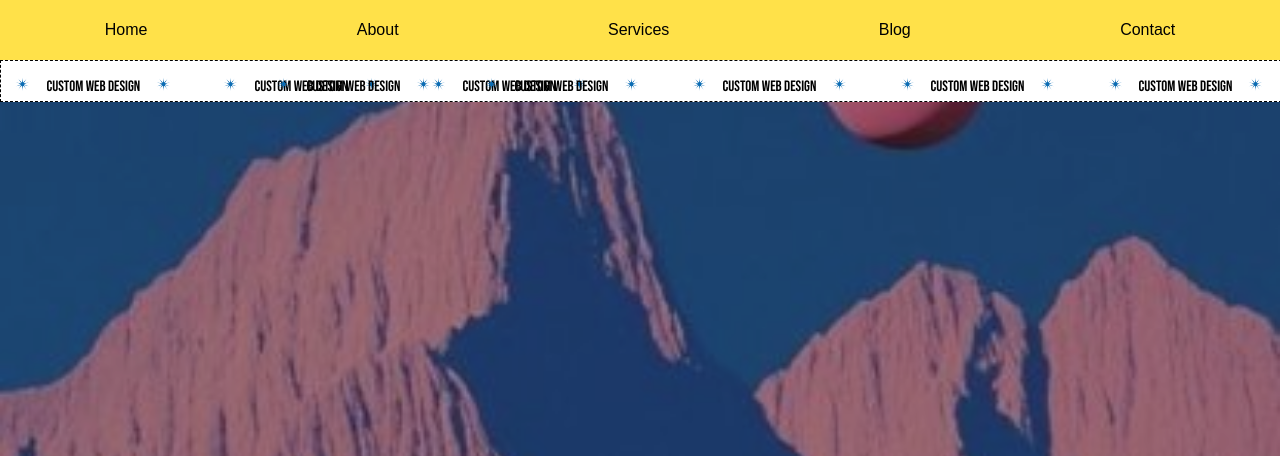
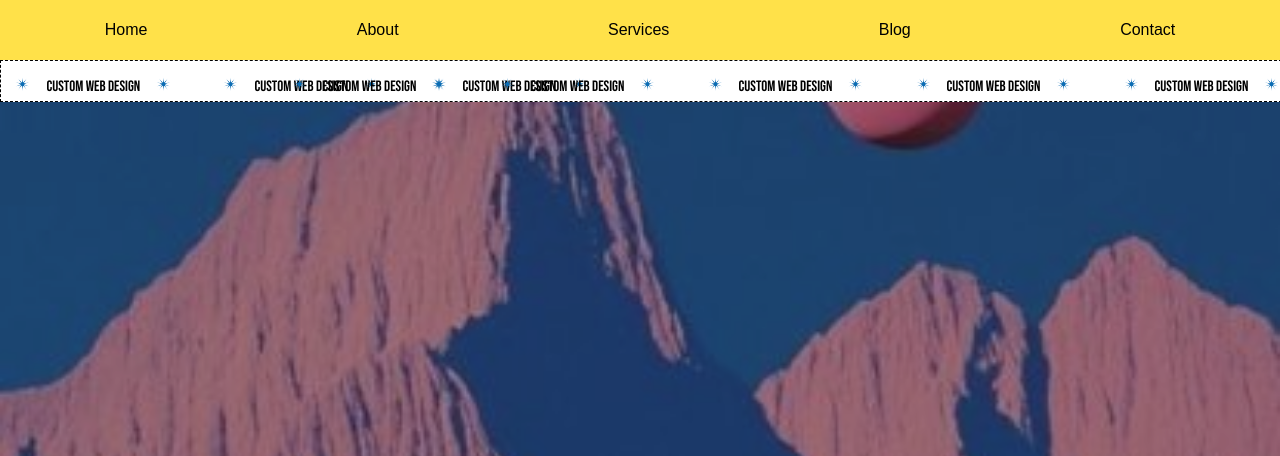
Before and after one commit to mfebres0919/migsflowpt2, a plain HTML site: page index.html in a window 1280 px wide. Shown: the top 456 px of the page. Drawn offline with nearby package versions, Linux system fonts and the light colour scheme; a web font is replaced by a local one.

Commit message:
Update style.css

```diff
--- a/style.css
+++ b/style.css
@@ -60,7 +60,7 @@ nav svg {
     display: none;
 }
 .open-sidebar-button, .close-sidebar-button {
-        display: none;
+    display: none;
 }
 @media (max-width: 450px) {
     .links-container {
@@ -111,11 +111,15 @@ nav svg {
 }
 
 
+
+/* =======CAROUSEL======== */
+
 .carousel {
     width: 100%;
     border: 1.3px dashed rgb(0, 0, 0);
     display: flex;
     overflow-x: auto;
+    gap: 1em;
 }
 .carousel::-webkit-scrollbar {
     display: none;
```
